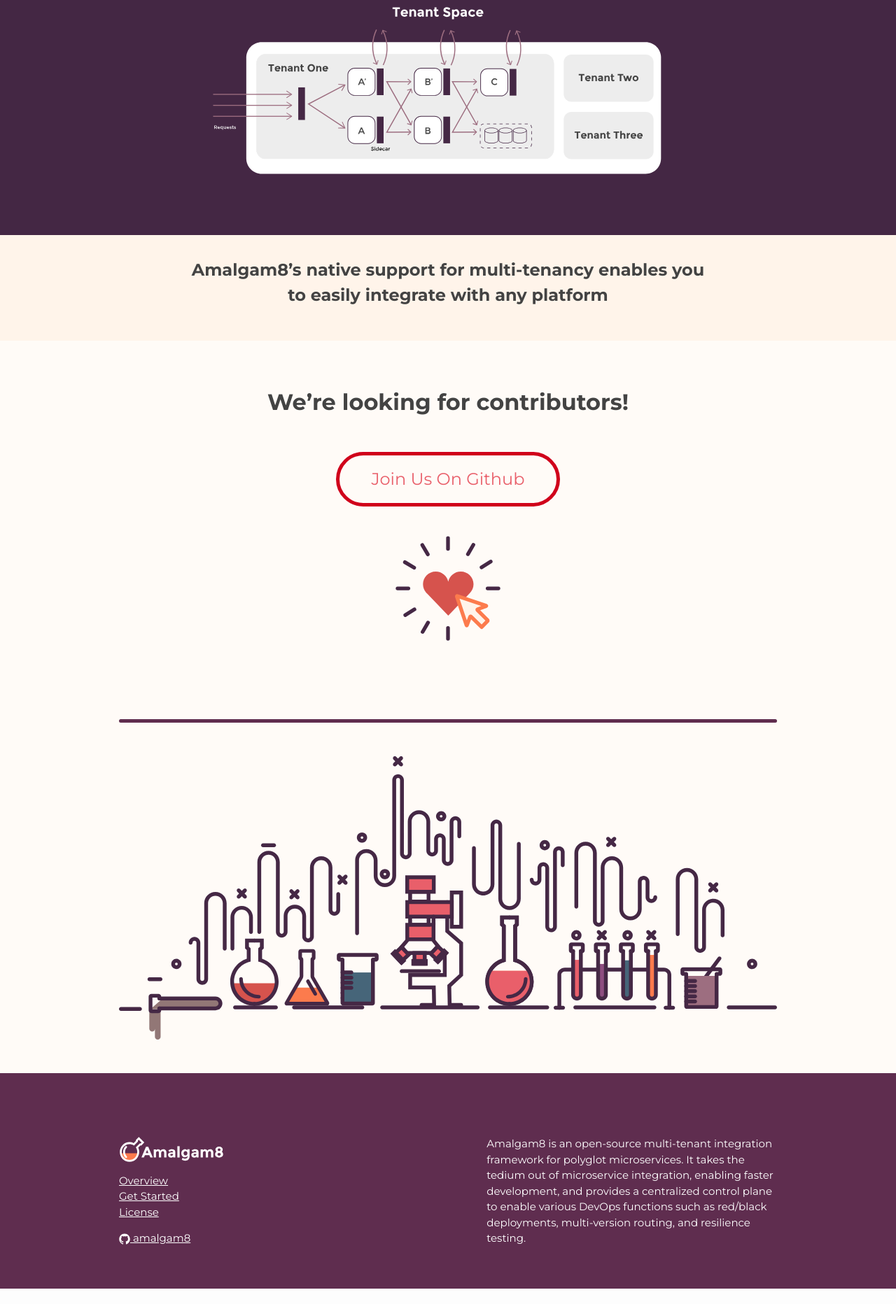
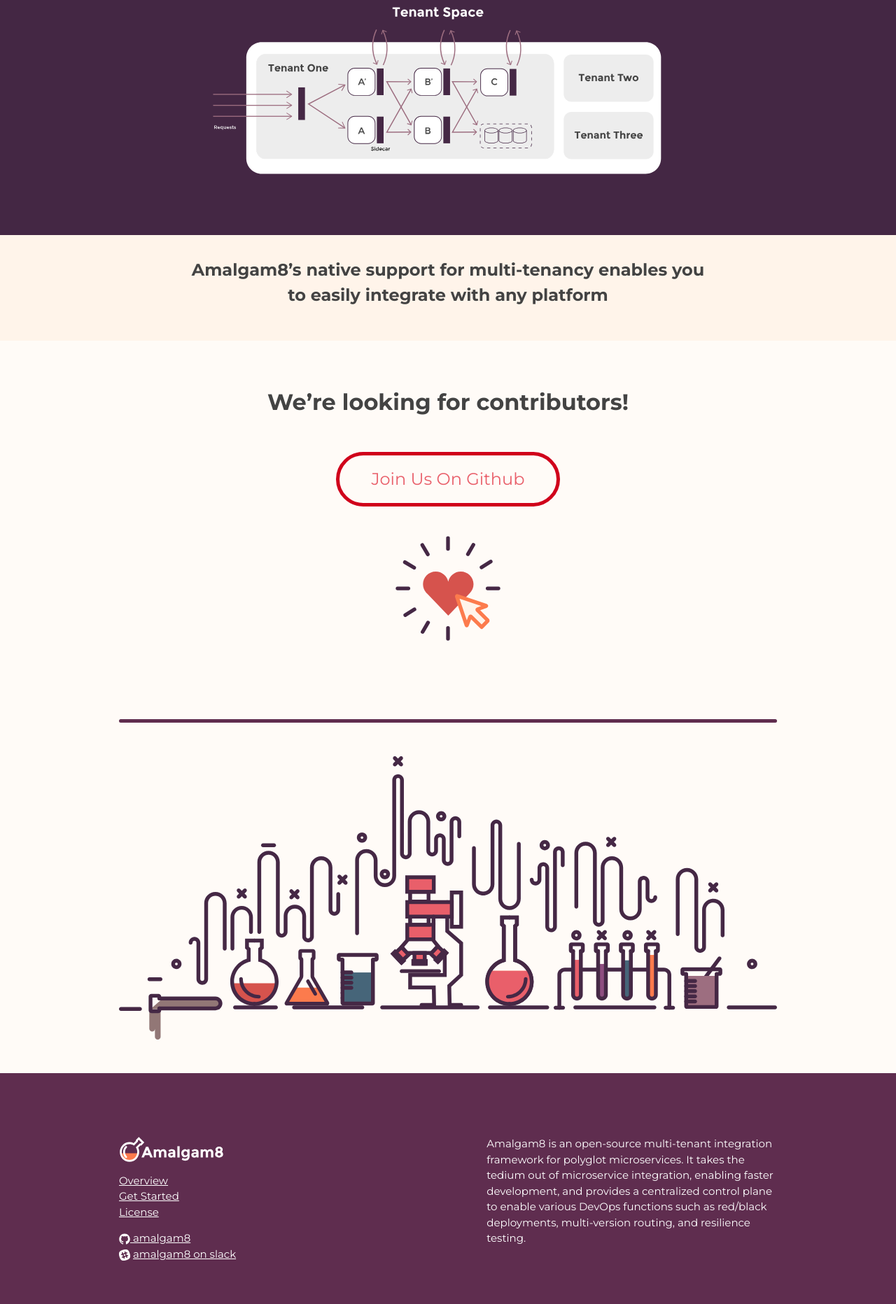
Before and after one commit to amalgam8/amalgam8.github.io, a Jekyll site: the page built from index.html, in a window 1280 px wide. Shown: the part 3552-5416 px from the top of the page at 70% size. Built offline with Jekyll 4.4.1, drawn with Linux system fonts in a browser that asks for light colours; before the commit the page ends 5394 px from its top, so only the background shows below that.

Commit message:
adding slack link and icon to the footer

```diff
--- a/_includes/footer.html
+++ b/_includes/footer.html
@@ -21,6 +21,9 @@
             {% include icon-github.html username=site.github_username %}
           </li>
           {% endif %}
+          <li>
+            <img class="icon" src="/assets/Slack_Mark_White_Web.png" alt="slack logo"> <a href="https://amalgam8-slackin.mybluemix.net">amalgam8 on slack</a>
+          </li>
 
         </ul>
       </div>
--- a/_sass/_layout.scss
+++ b/_sass/_layout.scss
@@ -443,6 +443,12 @@
 .social-media-list {
     list-style: none;
     margin-left: 0;
+
+    img.icon{
+      width: 16px;
+      height: 16px;
+      // vertical-align: middle;
+    }
 }
 
 .footer-col-wrapper {
```
Also changed, not shown: assets/Slack_Mark_White_Web.png (added).
